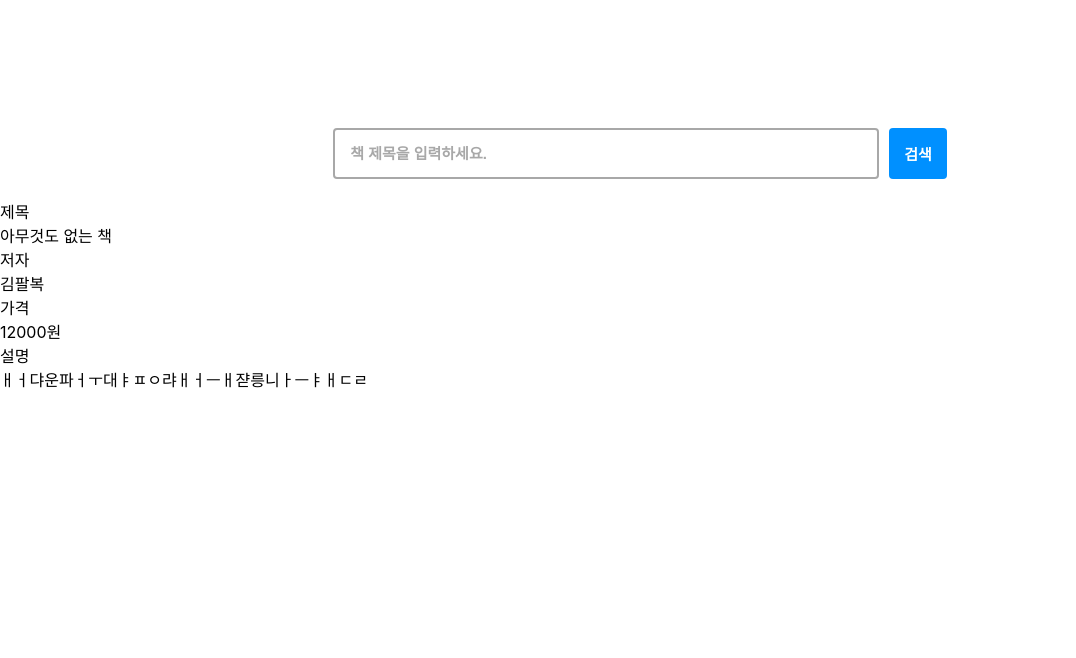
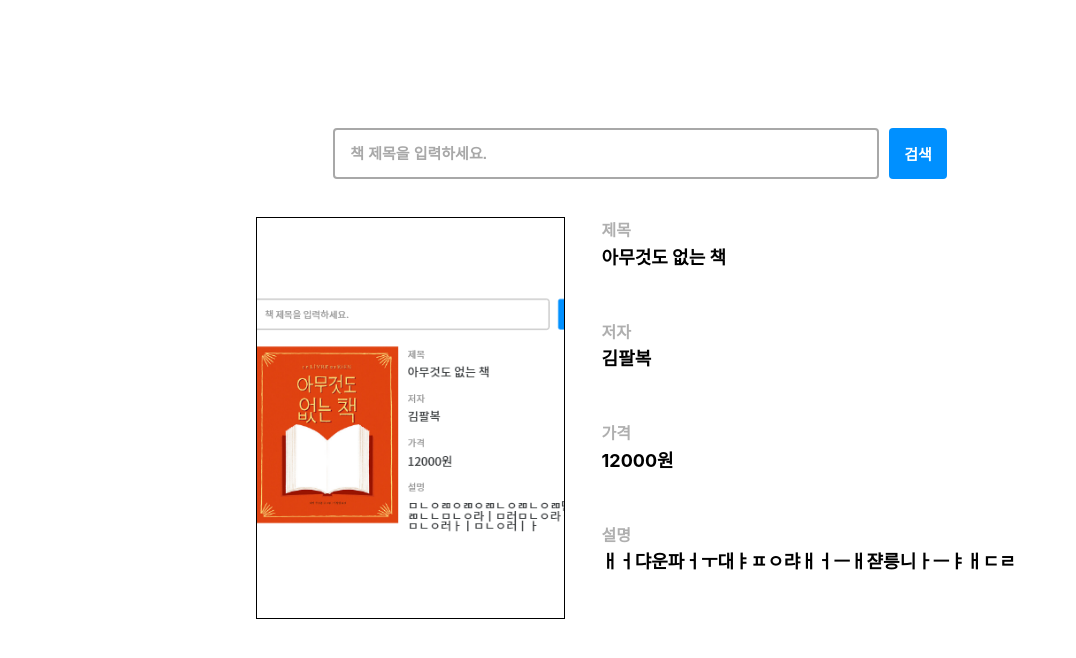
Before and after one commit to drainxc/search, a React (Create React App) app: page / in a window 1280 px wide. Shown: the top 658 px of the page, without its empty margins (0-1076 px from the left). Built offline with nearby package versions, Linux system fonts and the light colour scheme.

Commit message:
[DESIGN] information

```diff
--- a/src/components/information/index.js
+++ b/src/components/information/index.js
@@ -1,31 +1,31 @@
 import React from "react";
+import * as S from "./styles";
+import image from "../../asset/image.png";
 
 export default function Information() {
   return (
-    <>
-      <div>
-        <img />
+    <S.MainDiv>
+      <div className="cover">
+        <img src={image} alt="" />
       </div>
-      <div>
-        <div  className="title">
+      <div className="information">
+        <div>
           <div className="detail">제목</div>
-          <div>아무것도 없는 책</div>
+          <div className="contents">아무것도 없는 책</div>
         </div>
-        <div className="author">
+        <div>
           <div className="detail">저자</div>
-          <div>김팔복</div>
+          <div className="contents">김팔복</div>
         </div>
-        <div className="price">
+        <div>
           <div className="detail">가격</div>
-          <div>12000원</div>
+          <div className="contents">12000원</div>
         </div>
-        <div className="information">
+        <div>
           <div className="detail">설명</div>
-          <div>
-            ㅐㅓ댜운파ㅓㅜ대ㅑㅍㅇ랴ㅐㅓㅡㅐ쟏릉니ㅏㅡㅑㅐㄷㄹ
-          </div>
+          <div className="contents">ㅐㅓ댜운파ㅓㅜ대ㅑㅍㅇ랴ㅐㅓㅡㅐ쟏릉니ㅏㅡㅑㅐㄷㄹ</div>
         </div>
       </div>
-    </>
+    </S.MainDiv>
   );
 }
--- a/src/components/information/styles.js
+++ b/src/components/information/styles.js
@@ -0,0 +1,29 @@
+import styled from "styled-components";
+
+export const MainDiv = styled.div`
+  display: flex;
+  padding: 0% 20%;
+  & .cover {
+    width: 40%;
+    margin-top: 5%;
+    & img {
+      width: 100%;
+      height: 400px;
+      object-fit: cover;
+      border: 1px black solid;
+    }
+  }
+  & .information {
+    margin: 5% 0% 0% 5%;
+    & div {
+      height: 25%;
+      font-weight: bold;
+      & .detail {
+        color: #afafaf;
+      }
+      & .contents {
+        font-size: large;
+      }
+    }
+  }
+`;
```
Also changed, not shown: src/asset/image.png (added).
